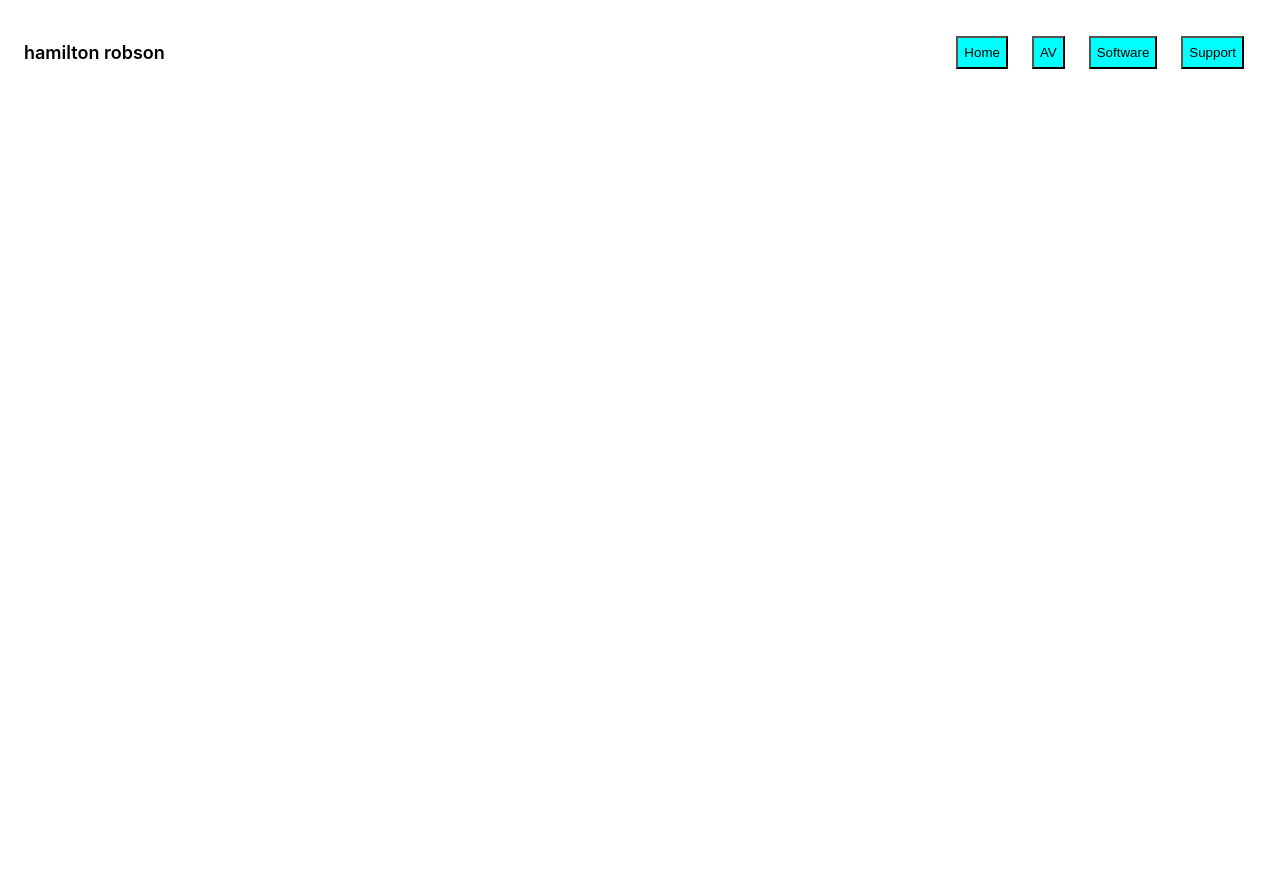
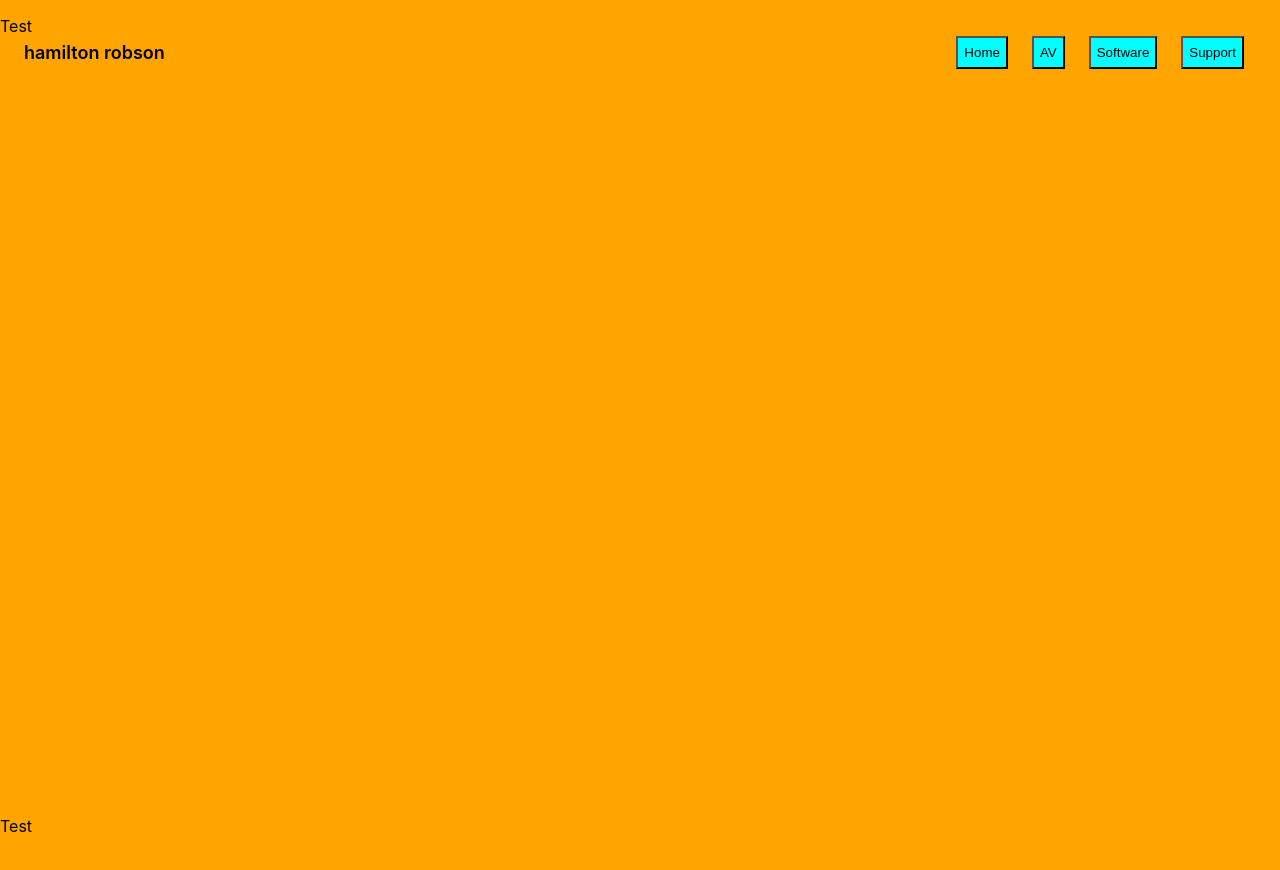
Before and after one commit to Jake-Young/my-website, a React (Create React App) app in the folder my-website/: page / in a window 1280 px wide. Shown: the top 870 px of the page. Before the commit the page ends 800 px from the top, so only its background shows below. Built offline with nearby package versions, Linux system fonts and the light colour scheme.

Commit message:
started to implement a sticky header

```diff
--- a/my-website/src/App.css
+++ b/my-website/src/App.css
@@ -1,5 +1,4 @@
 .App {
   display: flex;
-  flex-direction: row;
   justify-content: center;
 }
--- a/my-website/src/App.js
+++ b/my-website/src/App.js
@@ -1,11 +1,11 @@
 import "./App.css";
 
-import Header from "./Layout/header";
+import HomePage from "./pages/home";
 
 function App() {
   return (
     <div className="App">
-      <Header />
+      <HomePage />
     </div>
   );
 }
--- a/my-website/src/Layout/Layout.css
+++ b/my-website/src/Layout/Layout.css
@@ -1,4 +1,8 @@
 .Header {
+  position: absolute;
+  top: 0;
+  left: 0;
+  width: 100%;
   flex: 1;
   display: flex;
   flex-direction: row;
@@ -17,6 +21,7 @@
 .Header-Buttons {
   padding: 24px;
   display: flex;
+  flex-direction: row;
 }
 
 .App-header-button {
--- a/my-website/src/Layout/header.js
+++ b/my-website/src/Layout/header.js
@@ -1,4 +1,6 @@
 import "./Layout.css";
+
+import { useCallback, useEffect, useRef, useState } from "react";
 
 const Header = () => {
   return (
--- /dev/null
+++ b/my-website/src/components/landing-model/Landing-Model.css
@@ -0,0 +1,6 @@
+.Landing-Model {
+  display: flex;
+  width: 100%;
+  height: 800px;
+  background-color: orange;
+}
--- /dev/null
+++ b/my-website/src/components/landing-model/index.js
@@ -0,0 +1,11 @@
+import "./Landing-Model.css";
+
+const LandingModel = () => {
+  return (
+    <div className="Landing-Model">
+      <p>Test</p>
+    </div>
+  );
+};
+
+export default LandingModel;
--- /dev/null
+++ b/my-website/src/pages/home/Home.css
@@ -0,0 +1,6 @@
+.Home-Page {
+  display: flex;
+  width: 100%;
+  flex-direction: column;
+  justify-content: center;
+}
--- /dev/null
+++ b/my-website/src/pages/home/index.js
@@ -0,0 +1,19 @@
+import "./Home.css";
+
+import Header from "../../Layout/header";
+import LandingModel from "../../components/landing-model";
+
+const HomePage = () => {
+  return (
+    <div className="Home-Page">
+      <Header />
+      <LandingModel />
+      <LandingModel />
+      <LandingModel />
+      <LandingModel />
+      <LandingModel />
+    </div>
+  );
+};
+
+export default HomePage;
```
Also changed, not shown: my-website/src/components/sticky-header/index.js (added, +27 -0 lines).
